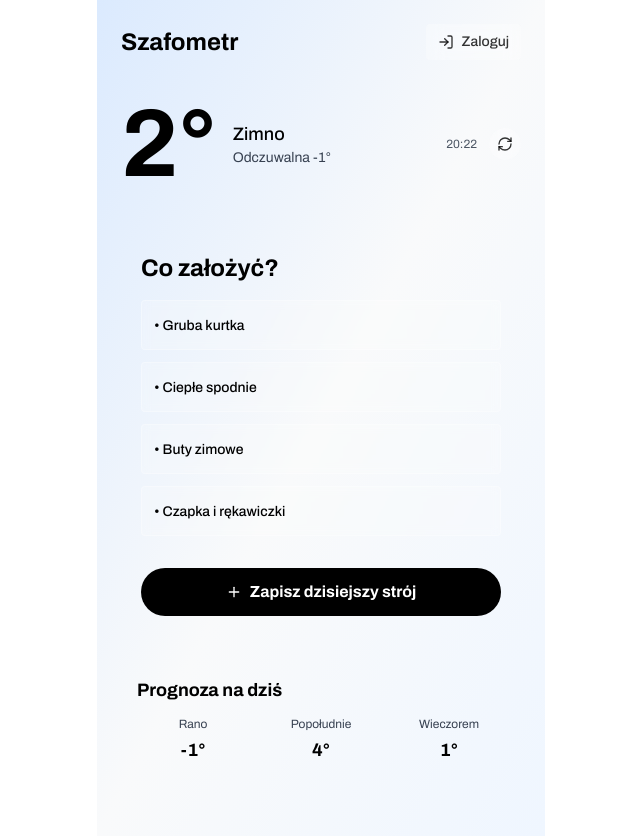
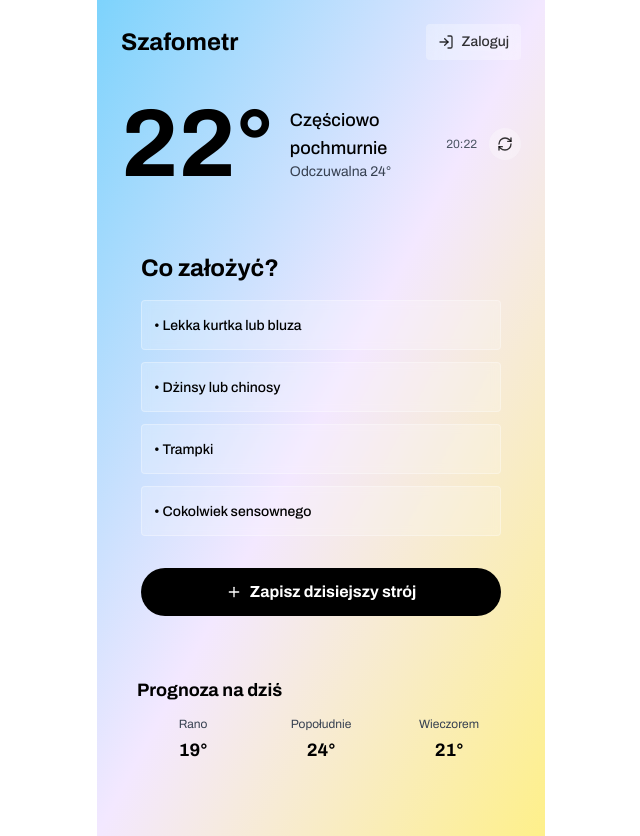
Before and after one commit to michellibera/Szafometr, a Next.js app: page / in a window 1280 px wide. Shown: the whole page, without its empty margins (319-959 px from the left). Built offline with nearby package versions, Linux system fonts and the light colour scheme; no server answers.

Commit message:
add new weather based gradient backgrounds

```diff
--- a/app/page.tsx
+++ b/app/page.tsx
@@ -45,31 +45,64 @@ const SzafometrApp = () => {
   useEffect(() => {
     const weatherTypes = [
       { description: 'Słonecznie', temp: 28, feelsLike: 30 },
+      { description: 'Bezchmurnie', temp: 26, feelsLike: 28 },
+      { description: 'Bardzo gorąco', temp: 35, feelsLike: 38 },
       { description: 'Deszczowo', temp: 15, feelsLike: 13 },
+      { description: 'Burza z deszczem', temp: 12, feelsLike: 10 },
       { description: 'Pochmurnie', temp: 18, feelsLike: 17 },
+      { description: 'Częściowo pochmurnie', temp: 22, feelsLike: 24 },
       { description: 'Zimno', temp: 2, feelsLike: -1 },
+      { description: 'Bardzo zimno', temp: -8, feelsLike: -12 },
       { description: 'Mgliście', temp: 8, feelsLike: 5 },
       { description: 'Wietrznie', temp: 12, feelsLike: 8 },
-      { description: 'Śnieżnie', temp: -3, feelsLike: -8 }
+      { description: 'Śnieżnie', temp: -3, feelsLike: -8 },
+      { description: 'Lekko pochmurnie', temp: 20, feelsLike: 22 }
     ];
 
     const randomWeather = weatherTypes[Math.floor(Math.random() * weatherTypes.length)];
     setWeather(randomWeather);
   }, []);
 
-  // Weather gradients
+  // Weather gradients - Beautiful modern gradients
   const getWeatherGradient = () => {
     const temp = weather.temp;
     const desc = weather.description.toLowerCase();
 
-    if (desc.includes('deszcz')) return 'from-blue-200 via-cyan-300 to-blue-100';
-    if (desc.includes('śnież')) return 'from-blue-50 via-gray-100 to-cyan-50';
-    if (desc.includes('mgł')) return 'from-gray-100 via-gray-300 to-gray-200';
-    if (desc.includes('wietrz')) return 'from-cyan-100 via-indigo-200 to-blue-200';
-    if (desc.includes('słonecz') && temp > 20) return 'from-yellow-100 via-pink-200 to-orange-200';
-    if (temp < 5) return 'from-blue-100 via-gray-50 to-blue-50';
-    if (desc.includes('chmur')) return 'from-gray-50 via-gray-200 to-gray-100';
-    return 'from-purple-100 via-pink-200 to-purple-200';
+    // Sunny conditions
+    if (desc.includes('słonecz') && temp > 25) return 'from-orange-300 via-yellow-300 to-sky-300'; // Hot sunny
+    if (desc.includes('słonecz')) return 'from-yellow-200 via-orange-200 to-blue-300'; // Regular sunny
+    if (desc.includes('bezchmur')) return 'from-yellow-200 via-orange-200 to-blue-300'; // Clear sky
+
+    // Rainy conditions
+    if (desc.includes('deszcz') && desc.includes('burz')) return 'from-gray-800 via-gray-600 to-gray-500'; // Stormy
+    if (desc.includes('deszcz')) return 'from-gray-600 via-gray-500 to-gray-400'; // Rainy
+
+    // Snow conditions
+    if (desc.includes('śnież')) return 'from-gray-100 via-gray-200 to-gray-300'; // Snowy
+
+    // Fog conditions
+    if (desc.includes('mgł')) return 'from-gray-50 via-gray-100 to-gray-200'; // Foggy
+
+    // Wind conditions
+    if (desc.includes('wietrz')) return 'from-blue-300 via-purple-300 to-pink-300'; // Windy
+
+    // Cloud conditions
+    if (desc.includes('częściowo') || desc.includes('lekko')) return 'from-sky-300 via-purple-100 to-yellow-200'; // Partly cloudy
+    if (desc.includes('chmur')) return 'from-gray-300 via-gray-200 to-gray-100'; // Cloudy
+
+    // Temperature based
+    if (temp > 30) return 'from-red-400 via-orange-400 to-yellow-300'; // Very hot
+    if (temp < -5) return 'from-blue-500 via-blue-400 to-blue-600'; // Very cold
+    if (temp < 5) return 'from-blue-400 via-blue-300 to-blue-500'; // Cold
+
+    // Time-based fallbacks
+    const hour = new Date().getHours();
+    if (hour >= 18 || hour <= 6) return 'from-slate-700 via-blue-600 to-blue-700'; // Night
+    if (hour >= 6 && hour <= 8) return 'from-pink-300 via-yellow-200 to-orange-300'; // Dawn
+    if (hour >= 17 && hour <= 19) return 'from-red-400 via-orange-400 to-purple-600'; // Sunset
+
+    // Default beautiful gradient
+    return 'from-purple-300 via-pink-300 to-purple-400';
   };
 
   // Refresh weather function
@@ -78,12 +111,18 @@ const SzafometrApp = () => {
 
     const weatherTypes = [
       { description: 'Słonecznie', temp: 28, feelsLike: 30 },
+      { description: 'Bezchmurnie', temp: 26, feelsLike: 28 },
+      { description: 'Bardzo gorąco', temp: 35, feelsLike: 38 },
       { description: 'Deszczowo', temp: 15, feelsLike: 13 },
+      { description: 'Burza z deszczem', temp: 12, feelsLike: 10 },
       { description: 'Pochmurnie', temp: 18, feelsLike: 17 },
+      { description: 'Częściowo pochmurnie', temp: 22, feelsLike: 24 },
       { description: 'Zimno', temp: 2, feelsLike: -1 },
+      { description: 'Bardzo zimno', temp: -8, feelsLike: -12 },
       { description: 'Mgliście', temp: 8, feelsLike: 5 },
       { description: 'Wietrznie', temp: 12, feelsLike: 8 },
-      { description: 'Śnieżnie', temp: -3, feelsLike: -8 }
+      { description: 'Śnieżnie', temp: -3, feelsLike: -8 },
+      { description: 'Lekko pochmurnie', temp: 20, feelsLike: 22 }
     ];
 
     await new Promise(resolve => setTimeout(resolve, 1000));
```
